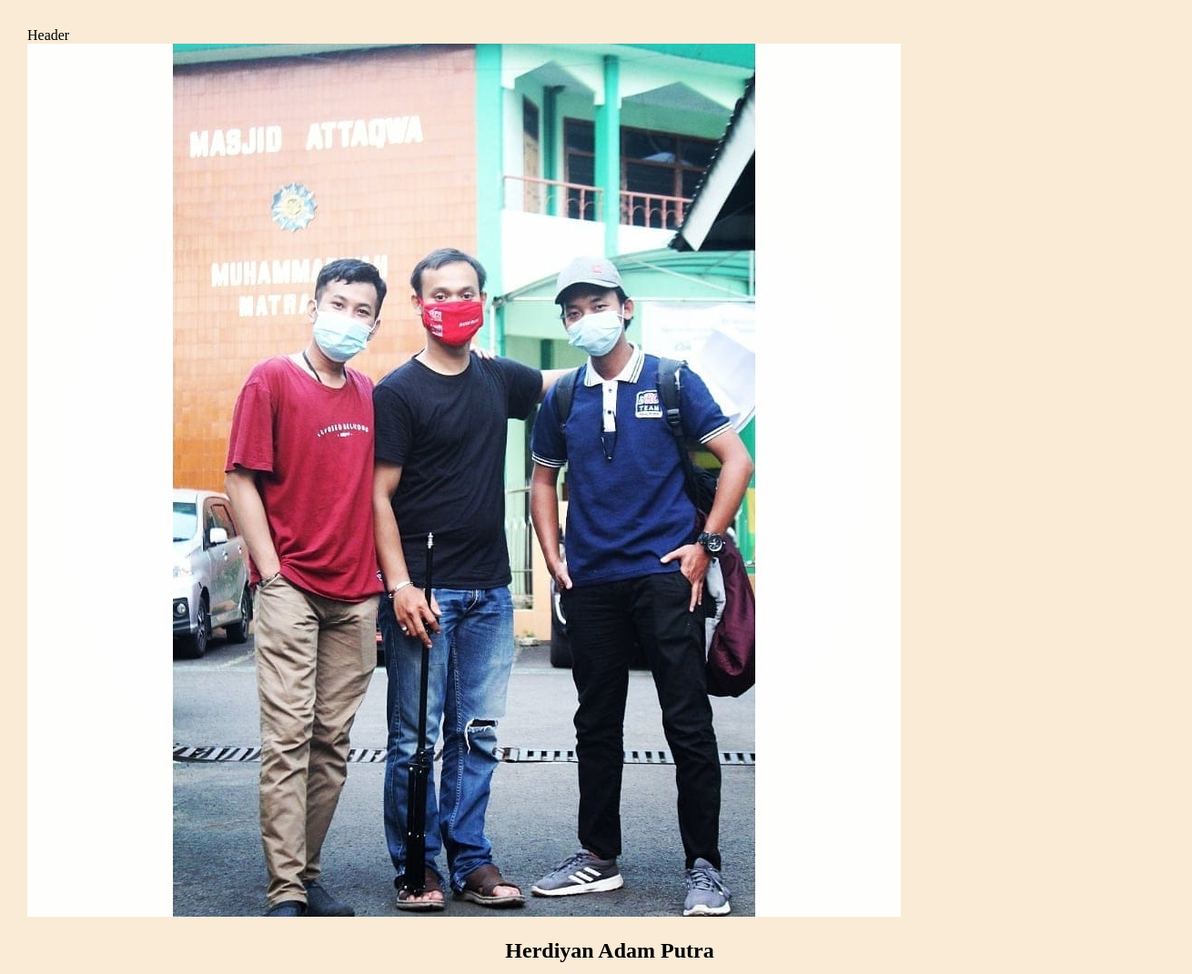
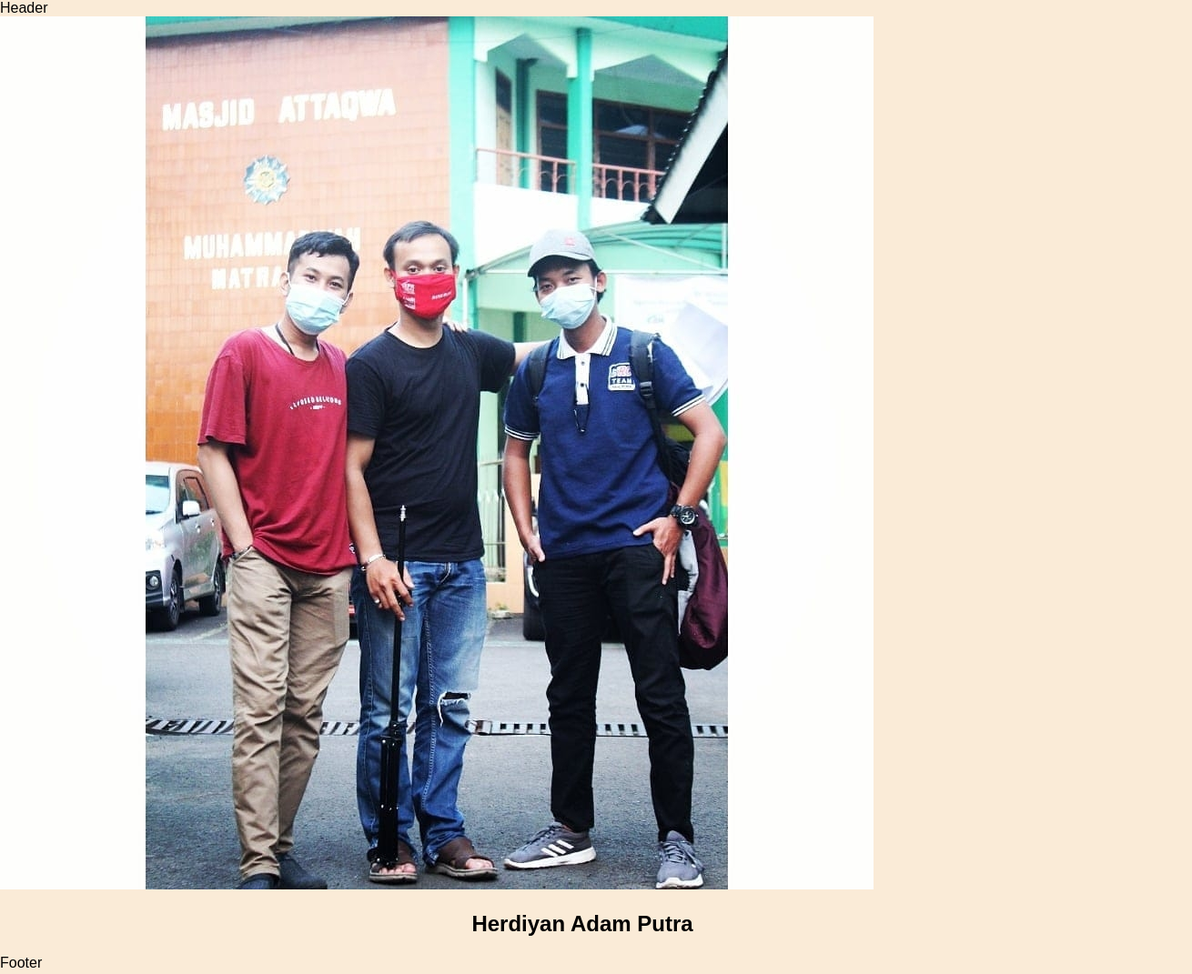
Before and after one commit to herdiyana256/my-repo-from-remote3, a plain HTML site: page index.html in a window 1280 px wide. Shown: the whole page at 91% size, 1310 px wide, since content can reach past the window. Drawn offline with Linux system fonts and the light colour scheme.

Commit message:
changed style for selector body to make the layout prettier, and changed font to Arial

```diff
--- a/index.html
+++ b/index.html
@@ -11,6 +11,7 @@
         <img src="images/adam.jpg" alt="profile image" />
         <h2 id="profile-name">Herdiyan Adam Putra</h2>
      </div>
+     <div id="footer">Footer</div>
 
    </body>
 
--- a/style.css
+++ b/style.css
@@ -1,8 +1,11 @@
 body {
-    width: 100%;
-    margin: 30px;
-    background-color: antiquewhite;
- }
+   width: 100%;
+   height: 100%;
+   margin: 0px;
+   padding: 0px;
+   background-color: antiquewhite;
+   font-family: Arial, Helvetica, sans-serif;
+}
 
  #profile-container{
     max-width: 300px;
```
